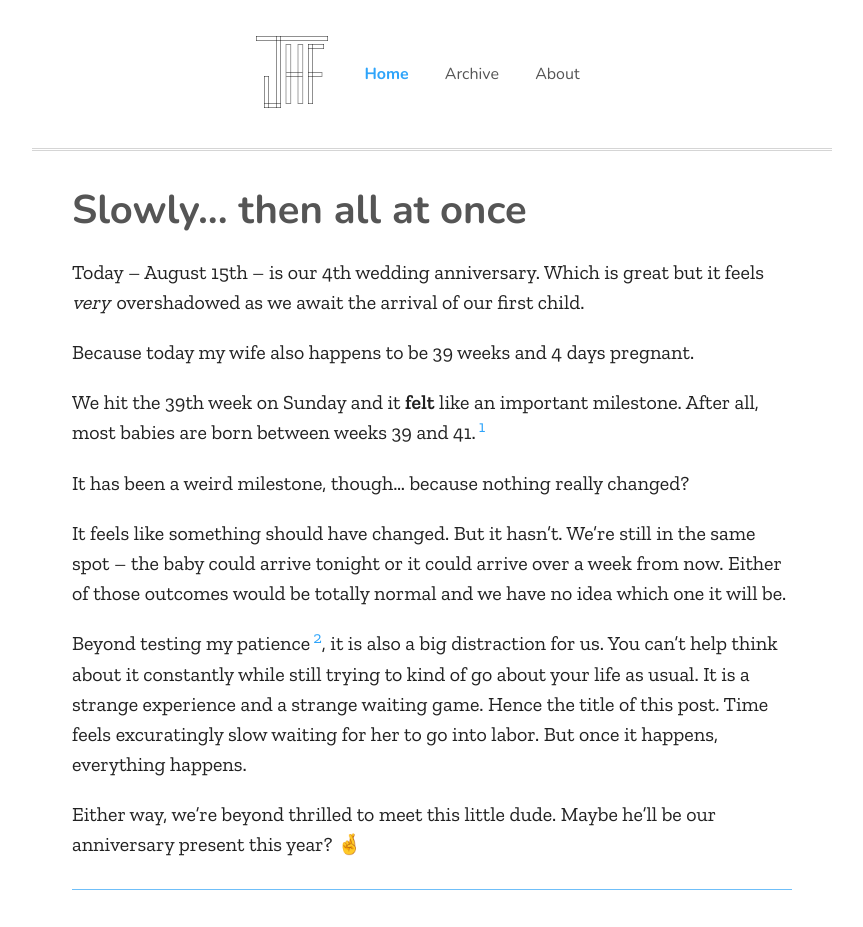
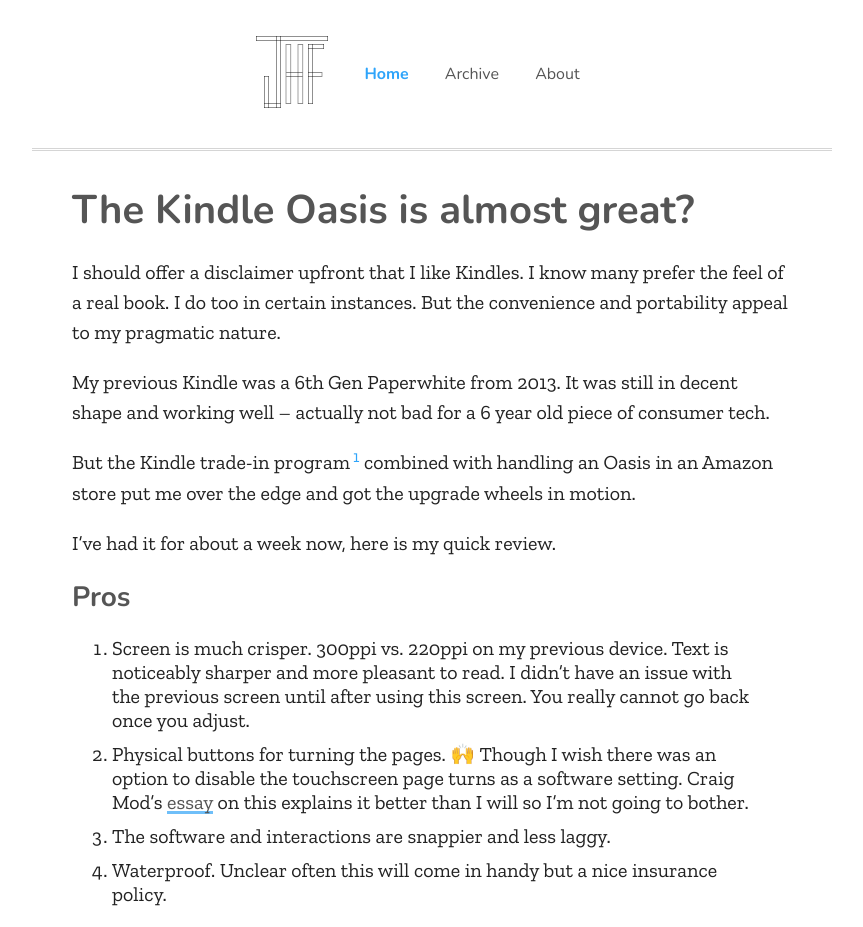
Before and after one commit to jhforster/jhforster.github.io, a Jekyll site: the page built from index.html, in a window 1280 px wide and 1400 px high. Shown: the top 927 px of the window, without its empty margins (208-1071 px from the left). Built offline with Jekyll 4.4.1, drawn with Linux system fonts in a browser that asks for light colours; the list of posts is cut into pages by our own code; some of the changed text lies outside the part shown.

Commit message:
Kindle oasis review post

```diff
--- /dev/null
+++ b/_posts/2019-08-16-kindle-oasis-almost-great.md
@@ -0,0 +1,33 @@
+---
+title: The Kindle Oasis is almost great?
+tags:
+- review
+- recommended
+---
+I should offer a disclaimer upfront that I like Kindles. I know many prefer the feel of a real book. I do too in certain instances. But the convenience and portability appeal to my pragmatic nature.
+
+My previous Kindle was a 6th Gen Paperwhite from 2013. It was still in decent shape and working well – actually not bad for a 6 year old piece of consumer tech.
+
+But the Kindle trade-in program[^1] combined with handling an Oasis in an Amazon store put me over the edge and got the upgrade wheels in motion.
+
+I've had it for about a week now, here is my quick review.
+
+## Pros
+1. Screen is much crisper. 300ppi vs. 220ppi on my previous device. Text is noticeably sharper and more pleasant to read. I didn't have an issue with the previous screen until after using this screen. You really cannot go back once you adjust.
+2. Physical buttons for turning the pages. 🙌 Though I wish there was an option to disable the touchscreen page turns as a software setting. Craig Mod's [essay](e) on this explains it better than I will so I'm not going to bother.
+3. The software and interactions are snappier and less laggy.
+4. Waterproof. Unclear often this will come in handy but a nice insurance policy.
+
+## Cons
+1. The width is a little awkward. I ***loved*** being able to quickly stash my Paperwhite in a back pocket when I was out and needed my hands. i.e. Commuting on a subway. The Oasis doesn't fit in a pocket, which is a shame. I'll probably have a backpack with me more often than not when using this outside the house but it is a slight bummer all the same.
+2. The little notch / ledge to help you hold it isn't as ergonomic as it could be. At least for my hands[^2]. The material is a little slippery. The ledge isn't quite pronounced enough to really get a good hold on it. It is nice and I like having it. It just feels like a missed opportunity. I expected the holding ledge to be the best part of the device. It is meh. I think putting a case on it might help. For now, I'm leaning on gaffer tape...
+
+![](/assets/kindle-oasis-taped.jpg)
+
+I guess to summarize – I like it but I expected to love it.
+
+
+[^1]: Sadly, this ended up being disappointing and frustrating. I was under the impression that all trade-ins included a 25% off coupon for your next Kindle purchase. Somehow I ended up without this benefit and instead received a measly $5 credit. I ended up getting a refurbished 1st Gen Oasis for slightly less than I would have paid for a 2nd Gen new model with 25% off applied so... 🤷‍
+[^2]: I have pretty average male sized hands?
+
+[e]: https://medium.com/@craigmod/reconsidering-the-hardware-kindle-interface-3c54088bed9e
```
Also changed, not shown: _posts/2019-08-15-slowly-then-all-at-once.md (+1 -1 lines), 1 other file.
